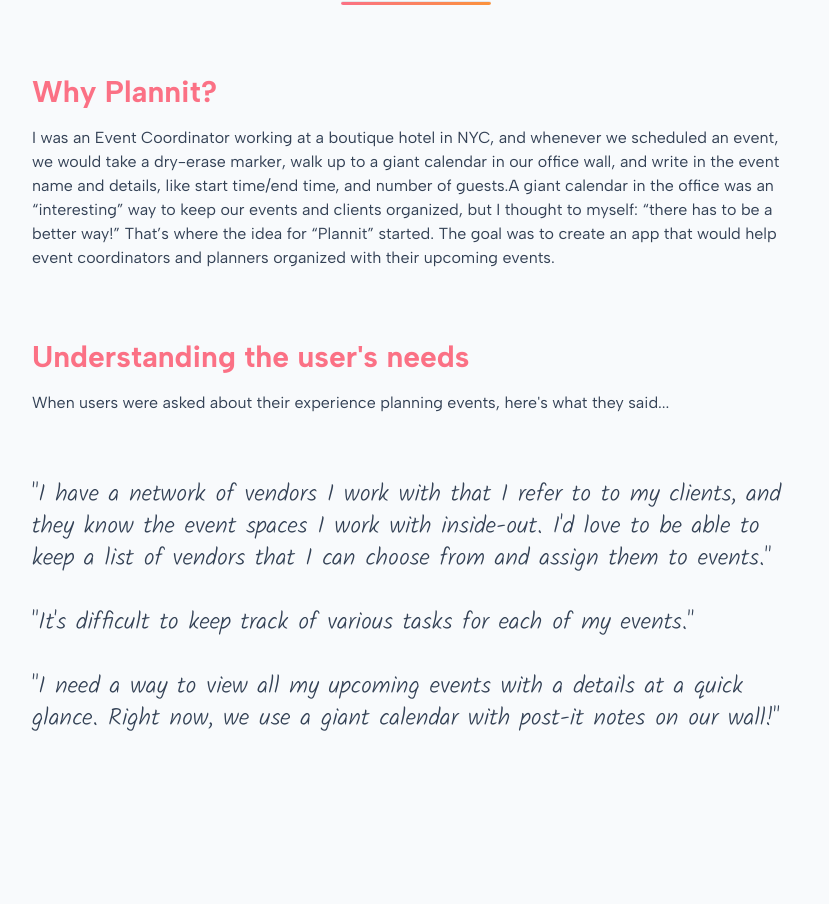
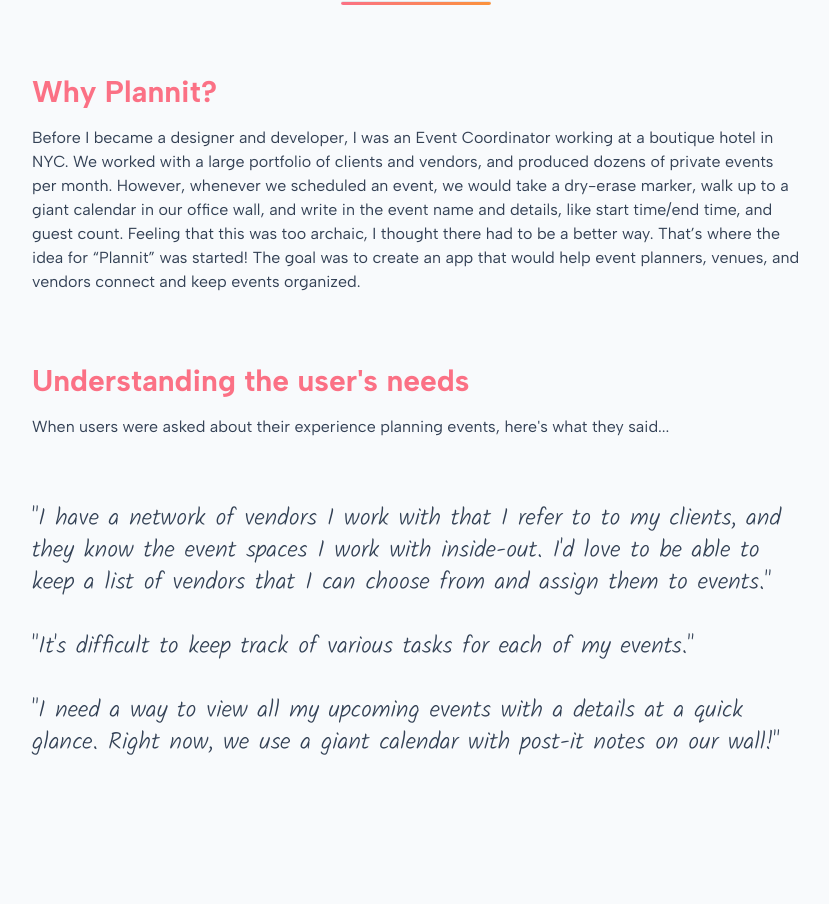
Before and after one commit to dan11218/portfolio-app, a Next.js app: page /projects/plannit in a window 1280 px wide. Shown: the part 1939-2843 px from the top of the page, without its empty margins (224-1053 px from the left). Built offline with nearby package versions, Linux system fonts and the light colour scheme.

Commit message:
fixes links on home, fixes typos

```diff
--- a/app/components/navbar.tsx
+++ b/app/components/navbar.tsx
@@ -26,7 +26,7 @@
           </Link>
           <Link
             className="flex h-full w-full flex-col items-center justify-center text-center transition duration-300 ease-in-out hover:bg-slate-800 hover:text-slate-50 dark:hover:bg-slate-50 dark:hover:text-slate-800"
-            href="https://drive.google.com/file/d/1FLGL6GwIdZkH2DPEhAFCUVkkCD2mO0SL/view?usp=sharing"
+            href="https://drive.google.com/file/d/1d6gP1ji0WHuh4tYaNhQ_oFL7FH1gqRzH/view?usp=sharing"
             target="_blank"
           >
             Resumé
--- a/app/hero.tsx
+++ b/app/hero.tsx
@@ -24,7 +24,7 @@
           Customer Support`}
         </h2>
         <Link
-          href="https://drive.google.com/file/d/1FLGL6GwIdZkH2DPEhAFCUVkkCD2mO0SL/view?usp=sharing"
+          href="https://drive.google.com/file/d/1d6gP1ji0WHuh4tYaNhQ_oFL7FH1gqRzH/view?usp=sharing"
           className="focus:shadow-outline my-3 flex h-16 w-fit items-center justify-center rounded bg-slate-800 px-6 py-3 text-lg font-medium text-slate-50 transition-colors duration-150 hover:bg-slate-600"
           target="_blank"
         >
--- a/app/projects/plannit/research/background.tsx
+++ b/app/projects/plannit/research/background.tsx
@@ -4,7 +4,7 @@
       <div className="flex w-full flex-col">
         <h3 className="mb-3 font-bold text-rose-400">Why Plannit?</h3>
         <p>
-          {`I was an Event Coordinator working at a boutique hotel in NYC, and whenever we scheduled an event, we would take a dry-erase marker, walk up to a giant calendar in our office wall, and write in the event name and details, like start time/end time, and number of guests.A giant calendar in the office was an “interesting” way to keep our events and clients organized, but I thought to myself: “there has to be a better way!” That’s where the idea for “Plannit” started. The goal was to create an app that would help event coordinators and planners organized with their upcoming events.`}
+          {`Before I became a designer and developer, I was an Event Coordinator working at a boutique hotel in NYC. We worked with a large portfolio of clients and vendors, and produced dozens of private events per month. However, whenever we scheduled an event, we would take a dry-erase marker, walk up to a giant calendar in our office wall, and write in the event name and details, like start time/end time, and guest count. Feeling that this was too archaic, I thought there had to be a better way. That’s where the idea for “Plannit” was started! The goal was to create an app that would help event planners, venues, and vendors connect and keep events organized.`}
         </p>
       </div>
     </div>
```
